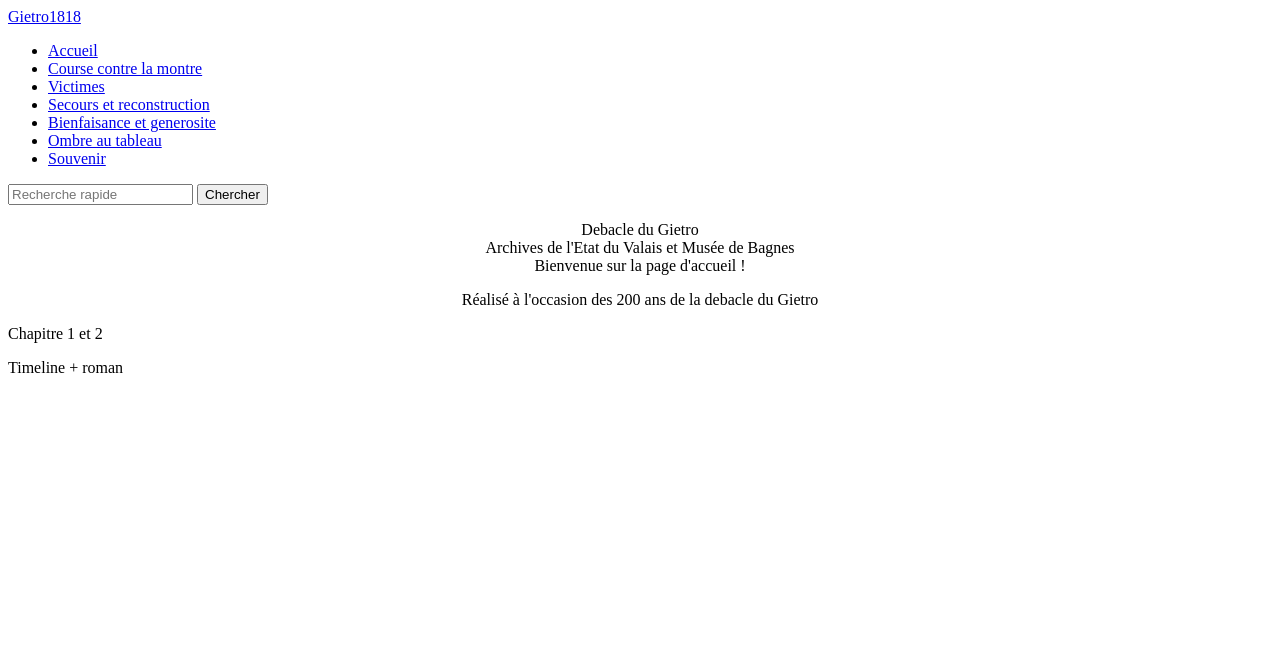
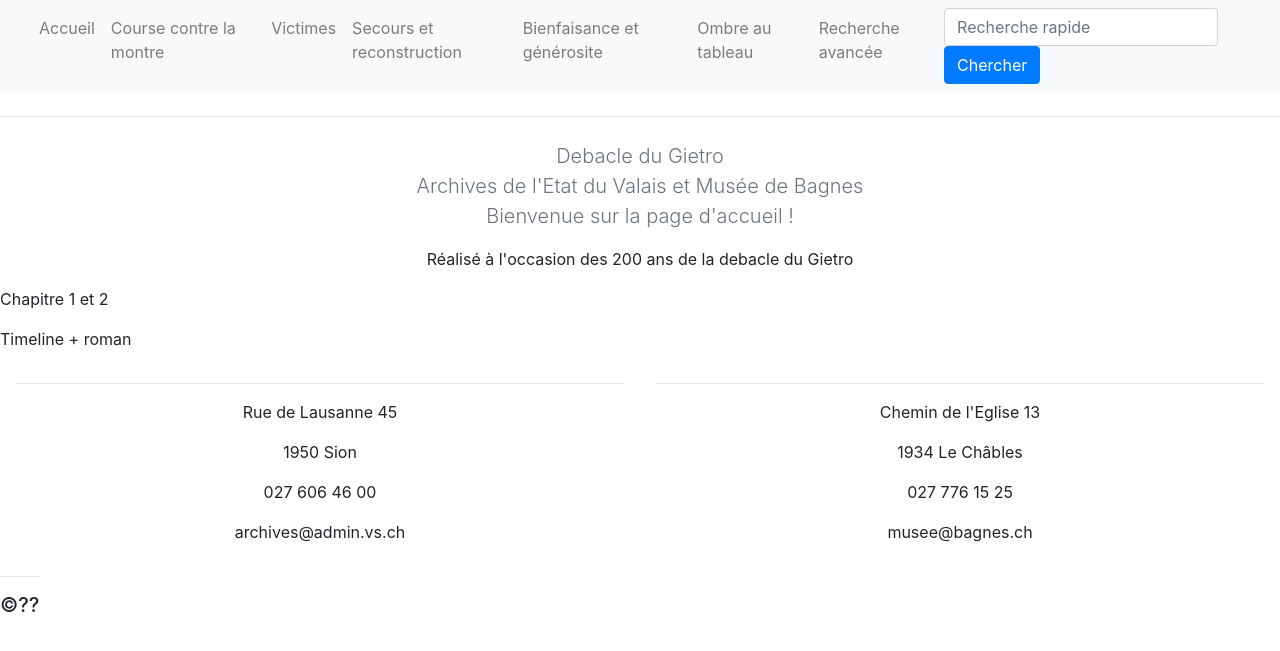
Before and after one commit to MarieCaro/Gietro1818, a Flask app: page / in a window 1280 px wide. Shown: the top 651 px of the page. Run offline with Flask 2, Linux system fonts and the light colour scheme; parts of the project's set-up code (start-up, migrations or seed data) failed here and were passed over; some libraries are stand-ins or nearby versions.

Commit message:
ajout du footer et modification de la barre de navigation pour resp.

```diff
--- a/app/templates/base.html
+++ b/app/templates/base.html
@@ -1,15 +1,32 @@
 <html lang="fr">
     <head>
+
     <meta charset="UTF-8">
+    <meta name="viewport" content="width=device-width, initial-scale=1">
     <title>Giétro 1818 {%block titre %}{%endblock%}</title>
+    <link rel="stylesheet" href="https://maxcdn.bootstrapcdn.com/bootstrap/4.0.0/css/bootstrap.min.css">
+	<script src="https://ajax.googleapis.com/ajax/libs/jquery/3.3.1/jquery.min.js"></script>
+	<script src="https://cdnjs.cloudflare.com/ajax/libs/popper.js/1.12.9/umd/popper.min.js"></script>
+	<script src="https://maxcdn.bootstrapcdn.com/bootstrap/4.0.0/js/bootstrap.min.js"></script>
+	<script src="https://use.fontawesome.com/releases/v5.0.8/js/all.js"></script>
+
+
+  {% include "partials/css.html" %}
+        {% include "partials/metadata.html" %}
+
     </head>
+
     <body>
-        <nav class="navbar navbar-expand-lg navbar-light bg-light justify-content-between">
-          <a class="navbar-brand" href="{{ url_for('accueil')}}">Gietro1818</a>
 
-        <div class="collapse navbar-collapse" id="navbarSupportedContent">
-          <ul class="navbar-nav mr-auto">
-            <li class="nav-item active">
+<!-- Navigation -->
+<nav class="navbar navbar-expand-md navbar-light bg-light sticky-top">
+    <div class="container-fluid">
+        <button class="navbar-toggler" type="button" data-toggle="collapse" data-target="#navbarResponsive">
+            <span class="navbar-toggler-icon"></span>
+        </button>
+        <div class="collapse navbar-collapse" id="navbarResponsive">
+            <ul class="navbar-nav ml-auto">
+                <li class="nav-item">
                     <a class="nav-link" href="{{url_for('accueil')}}">Accueil</a>
                 </li>
                 <li class="nav-item">
@@ -22,22 +39,59 @@
                     <a class="nav-link" href="{{url_for('secours')}}">Secours et reconstruction</a>
                 </li>
                 <li class="nav-item">
-              <a class="nav-link" href="{{url_for('bienfaisance')}}">Bienfaisance et generosite</a>
+                    <a class="nav-link" href="{{url_for('bienfaisance')}}">Bienfaisance et générosite</a>
                 </li>
                 <li class="nav-item">
                     <a class="nav-link" href="{{url_for('ombre')}}">Ombre au tableau</a>
                 </li>
                 <li class="nav-item">
-              <a class="nav-link" href="{{url_for('souvenir')}}">Souvenir</a>
+                    <a class="nav-link" href="{{url_for('rechercheavancee')}}">Recherche avancée</a>
                 </li>
+                <form class="form-inline my-2 my-lg-0" action="{{url_for('search_results')}}" method="GET">
+                <input class="form-control mr-sm-2"  name="motclef" type="search" placeholder="Recherche rapide" aria-label="Recherche">
+                <button class="btn btn-primary my-2 my-sm-0" type="submit">Chercher</button>
+                </form>
+
+
             </ul>
-          <form class="form-inline my-2 my-lg-0" action="{{url_for('recherche')}}" method="GET">
-            <input class="form-control mr-sm-2"  name="keyword" type="search" placeholder="Recherche rapide" aria-label="Recherche">
-            <button class="btn btn-outline-success my-2 my-sm-0" type="submit">Chercher</button>
-          </form>
+        </div>
     </div>
 </nav>
+<hr class="my-4">
+<!-- Page individuelle-->
 
 {% block content %}{% endblock %}
+
+<!--- Pied de page -->
+
+    <footer>
+        <div class="container-fluid padding">
+            <div class="row text-center">
+                <div class="col-md-6">
+                    <img>
+                    <hr class="light">
+                    <p>Rue de Lausanne 45</p>
+                    <p>1950 Sion</p>
+                    <p>027 606 46 00</p>
+                    <p>archives@admin.vs.ch</p>
+                </div>
+                <div class="col-md-6">
+                    <img>
+                    <hr class="light">
+                    <p>Chemin de l'Eglise 13</p>
+                    <p>1934 Le Châbles</p>
+                    <p>027 776 15 25</p>
+                    <p>musee@bagnes.ch </p>
+                </div>
+                <div class=""col-12>
+                    <hr class="light">
+                    <h5>&copy;??</h5>
+
+                </div>
+            </div>
+        </div>
+
+    </footer>
+
     </body>
 </html>
```
Lines whose indentation alone changed are shown as unchanged.
